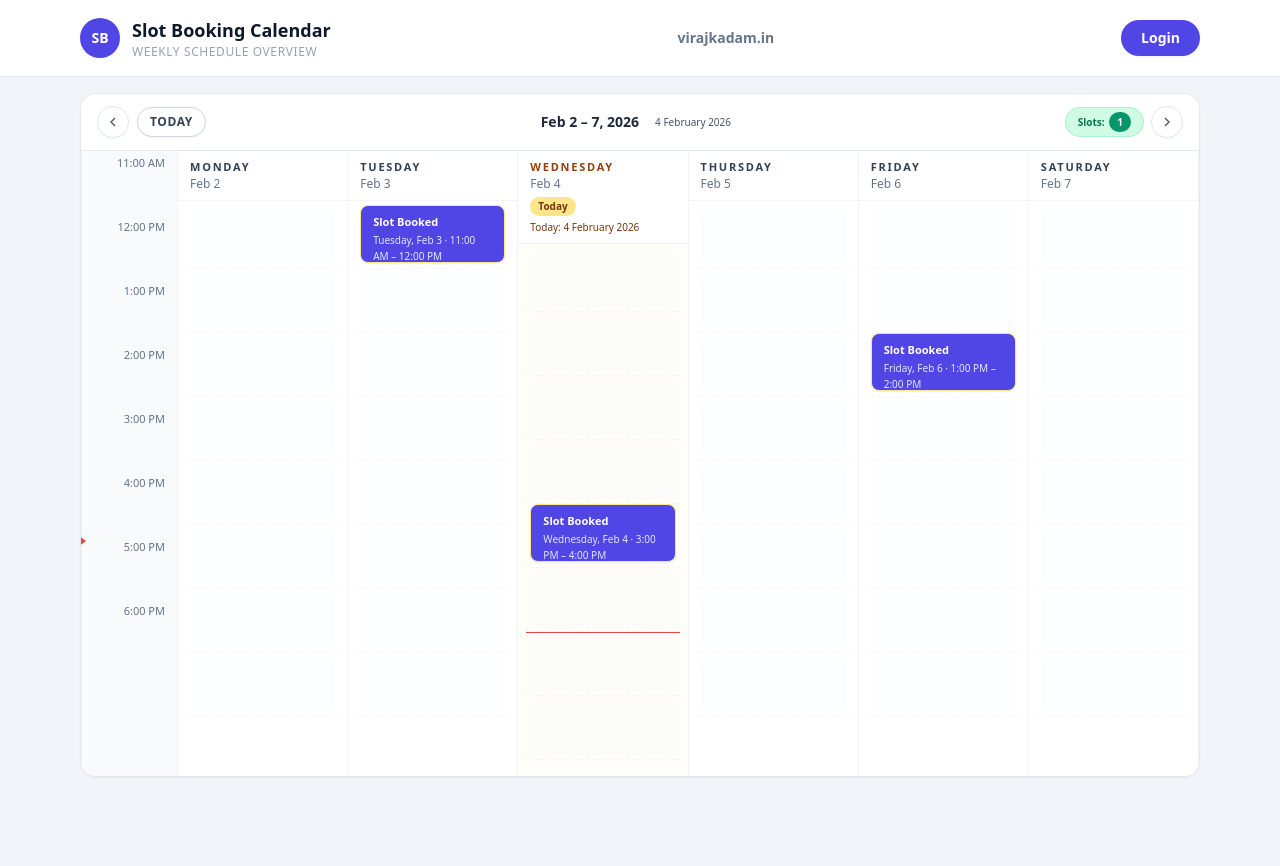
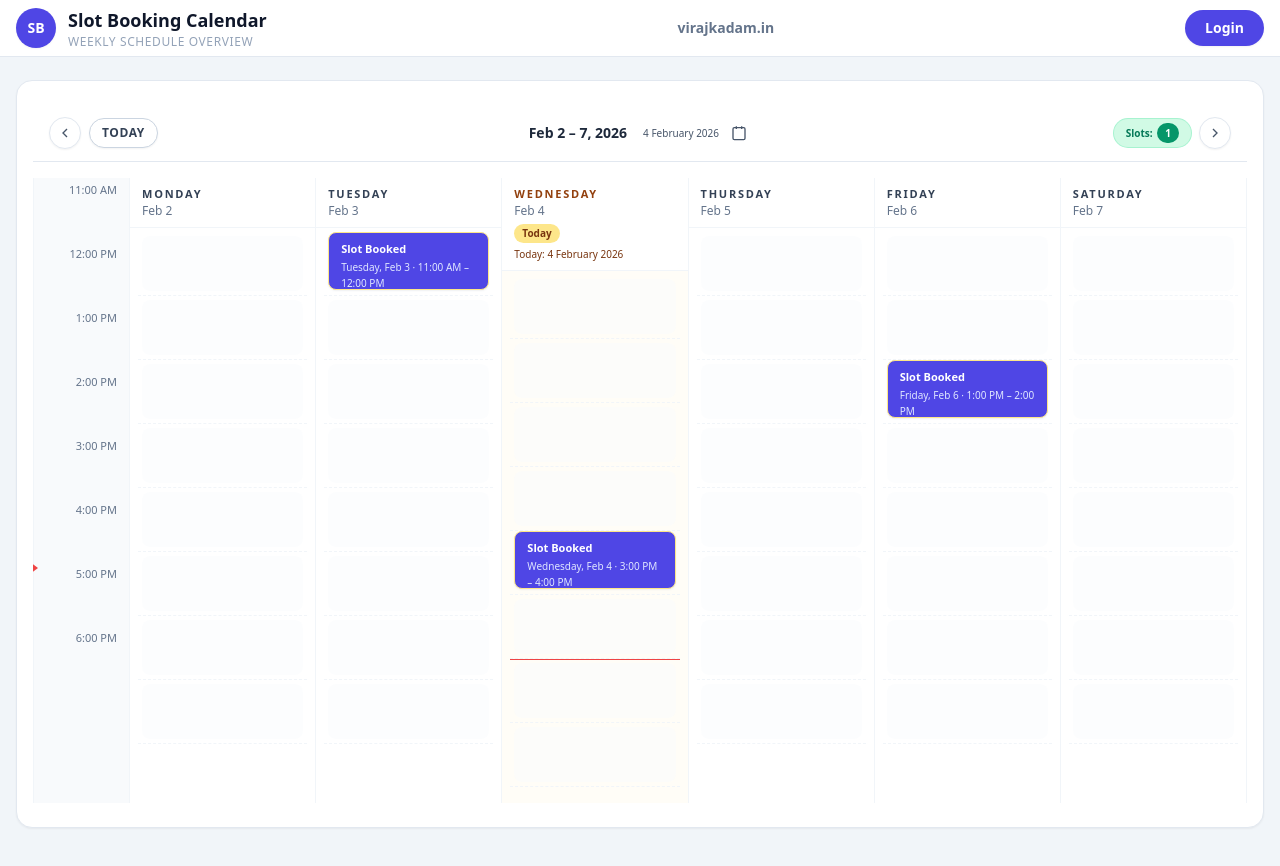
Before and after one commit to Codexa-Classes/slot-booking, a React (Create React App) app: page / in a window 1280 px wide. Before the commit the page ends 817 px from the top, so only its background shows below. Built offline with nearby package versions, Linux system fonts and the light colour scheme.

Commit message:
UI Updated

```diff
--- a/src/App.js
+++ b/src/App.js
@@ -36,6 +36,7 @@ const MOCK_EVENTS = [
 
 function App() {
   const [weekStart, setWeekStart] = useState(getWeekStart(FIXED_TODAY));
+  const [showMobileCalendar, setShowMobileCalendar] = useState(false);
 
   const weekEnd = useMemo(() => {
     const days = getWeekDays(weekStart, 6);
@@ -71,21 +72,53 @@ function App() {
   };
 
   const CalendarPage = () => (
-    <div className="min-h-screen bg-slate-100 text-slate-900 antialiased">
-      <Header todaysSlotsCount={todaysSlotsCount} />
+    <div className="min-h-screen bg-slate-100 text-slate-900 antialiased pt-16">
+      <Header todaysSlotsCount={todaysSlotsCount} fullWidth />
 
-      <main className="mx-auto mt-2 sm:mt-4 max-w-6xl px-2 sm:px-4 pb-6 sm:pb-10">
-        <div className="overflow-hidden rounded-lg sm:rounded-2xl border border-slate-200 bg-white shadow-sm">
+      <main className="w-full mt-4 px-4 pb-6 sm:pb-10">
+        <div className="min-h-[70vh] overflow-hidden rounded-lg sm:rounded-2xl border border-slate-200 bg-white shadow-sm px-4 py-6">
           <CalendarToolbar
             rangeLabel={rangeLabel}
             onPrevWeek={handlePrevWeek}
             onNextWeek={handleNextWeek}
             onToday={handleToday}
             todaysSlotsCount={todaysSlotsCount}
+            onOpenMobileCalendar={() => setShowMobileCalendar(true)}
           />
-          <SlotCalendar weekStart={weekStart} events={MOCK_EVENTS} />
+          <div className="mt-4">
+            <SlotCalendar weekStart={weekStart} events={MOCK_EVENTS} />
+          </div>
         </div>
       </main>
+      {showMobileCalendar && (
+        <div className="fixed inset-0 z-50 bg-white">
+          <div className="h-full flex flex-col">
+            <div className="p-4 border-b flex items-center justify-between">
+              <h3 className="text-sm font-semibold">Select date</h3>
+              <button
+                onClick={() => setShowMobileCalendar(false)}
+                className="px-3 py-1 rounded bg-gray-100"
+              >
+                Close
+              </button>
+            </div>
+            <div className="flex-1 p-6 flex items-center justify-center">
+              <input
+                type="date"
+                className="w-full max-w-md border border-gray-200 rounded-md p-3 text-lg"
+              />
+            </div>
+            <div className="p-4 border-t">
+              <button
+                onClick={() => setShowMobileCalendar(false)}
+                className="w-full inline-flex items-center justify-center px-4 py-2 rounded bg-purple-600 text-white"
+              >
+                Done
+              </button>
+            </div>
+          </div>
+        </div>
+      )}
     </div>
   );
 
--- a/src/Components/CalendarToolbar.jsx
+++ b/src/Components/CalendarToolbar.jsx
@@ -7,6 +7,7 @@ function CalendarToolbar({
   onNextWeek,
   onToday,
   todaysSlotsCount,
+  onOpenMobileCalendar,
 }) {
   const todayLabel = formatHeaderToday(FIXED_TODAY);
 
@@ -49,6 +50,15 @@ function CalendarToolbar({
         <span className="hidden sm:block text-[9px] md:text-[10px] font-medium text-slate-600 whitespace-nowrap ml-1 md:ml-2 px-1">
           {todayLabel}
         </span>
+        {/* Calendar open button (desktop & mobile) */}
+        <button
+          type="button"
+          onClick={() => onOpenMobileCalendar && onOpenMobileCalendar()}
+          className="ml-2 text-slate-600"
+          aria-label="Open calendar"
+        >
+          <svg xmlns="http://www.w3.org/2000/svg" className="h-4 w-4" viewBox="0 0 24 24" fill="none" stroke="currentColor" strokeWidth="2"><rect x="3" y="4" width="18" height="18" rx="2"/><path d="M16 2v4M8 2v4"/></svg>
+        </button>
       </div>
 
       {/* Right - Slots Count and Next Button */}
--- a/src/Components/Header.jsx
+++ b/src/Components/Header.jsx
@@ -2,14 +2,14 @@ import React from 'react';
 import { FIXED_TODAY, formatHeaderToday } from '../calendar';
 import { Link } from "react-router-dom";
 
-function Header({ todaysSlotsCount }) {
+function Header({ todaysSlotsCount, fullWidth = false }) {
   const todayLabel = formatHeaderToday(FIXED_TODAY);
 
   return (
-    <header className="w-full border-b border-slate-200 bg-white">
-      <div className="mx-auto max-w-6xl px-2 sm:px-4 py-2 sm:py-4">
+    <header className="fixed top-0 left-0 right-0 z-50 w-full border-b border-slate-200 bg-white">
+      <div className={fullWidth ? "w-full px-4 py-2 h-14 flex items-center" : "mx-auto max-w-6xl px-2 sm:px-4 py-2 sm:py-3 h-14 flex items-center"}>
         {/* Top row: logo + title + domain + login */}
-        <div className="flex items-center justify-between gap-2 sm:gap-4 md:gap-6 flex-wrap md:flex-nowrap">
+        <div className="flex items-center justify-between gap-2 sm:gap-4 md:gap-6 w-full">
           {/* Left: Logo + Title */}
           <div className="flex items-center gap-2 sm:gap-3 min-w-0">
             <div className="flex h-8 sm:h-10 w-8 sm:w-10 items-center justify-center rounded-full bg-indigo-600 text-xs sm:text-sm font-semibold text-white shadow-sm flex-shrink-0">
--- a/src/Components/SlotCalendar.jsx
+++ b/src/Components/SlotCalendar.jsx
@@ -43,7 +43,7 @@ function SlotCalendar({ weekStart, events }) {
   return (
     <div className="relative bg-white">
       <div className="overflow-x-auto">
-        <div className="mx-auto flex min-w-[720px] max-w-6xl border-l border-slate-100">
+        <div className="flex w-full min-w-[720px] border-l border-slate-100">
           {/* Time gutter */}
           <div className="relative w-24 shrink-0 border-r border-slate-100 bg-slate-50">
             <div className="relative">
--- a/src/view/BookSlot.jsx
+++ b/src/view/BookSlot.jsx
@@ -11,6 +11,7 @@ export default function BookSlot({ onClose, onOpenAddHR }) {
     hr: '',
   });
   const dateRef = useRef(null);
+  const [showMobileCalendar, setShowMobileCalendar] = useState(false);
   const [errors, setErrors] = useState({});
 
   const handleChange = (e) => {
@@ -85,19 +86,36 @@ export default function BookSlot({ onClose, onOpenAddHR }) {
               <div className="col-span-12 md:col-span-5 lg:col-span-5">
                 <label className="block text-xs font-medium text-gray-600">* Date</label>
                 <div className="mt-1 relative">
+                  {/* Desktop date input */}
                   <input
                     ref={dateRef}
                     type="date"
                     name="date"
                     value={form.date}
                     onChange={handleChange}
-                    className="w-full border border-gray-200 rounded-md px-3 py-2 text-sm h-9 placeholder-gray-400 pr-10 appearance-none"
+                    className="hidden sm:block w-full border border-gray-200 rounded-md px-3 py-2 text-sm h-9 placeholder-gray-400 pr-10 appearance-none"
                     style={{ WebkitAppearance: 'none', MozAppearance: 'textfield', appearance: 'none' }}
                   />
+
+                  {/* Mobile date display button (opens full-screen calendar) */}
+                  <button
+                    type="button"
+                    className="block sm:hidden w-full text-left border border-gray-200 rounded-md px-3 py-2 text-sm h-9 bg-white"
+                    onClick={() => setShowMobileCalendar(true)}
+                  >
+                    {form.date ? new Date(form.date).toLocaleDateString() : 'mm/dd/yyyy'}
+                  </button>
+
                   <button
                     type="button"
                     aria-label="Open date picker"
-                    onClick={() => dateRef.current && dateRef.current.focus()}
+                    onClick={() => {
+                      if (typeof window !== 'undefined' && window.innerWidth < 768) {
+                        setShowMobileCalendar(true);
+                      } else {
+                        dateRef.current && dateRef.current.focus();
+                      }
+                    }}
                     className="absolute right-3 top-2.5 text-gray-400"
                   >
                     <CalendarIcon className="w-4 h-4" />
@@ -236,6 +254,40 @@ export default function BookSlot({ onClose, onOpenAddHR }) {
         </div>
       </div>
     </div>
+      {/* Mobile full-screen calendar modal */}
+      {showMobileCalendar && (
+        <div className="fixed inset-0 z-50 bg-white">
+          <div className="h-full flex flex-col">
+            <div className="p-4 border-b flex items-center justify-between">
+              <h3 className="text-sm font-semibold">Select date</h3>
+              <button
+                onClick={() => setShowMobileCalendar(false)}
+                className="px-3 py-1 rounded bg-gray-100"
+              >
+                Close
+              </button>
+            </div>
+            <div className="flex-1 p-6 flex items-center justify-center">
+              <input
+                type="date"
+                className="w-full max-w-md border border-gray-200 rounded-md p-3 text-lg"
+                value={form.date}
+                onChange={(e) => {
+                  handleChange(e);
+                }}
+              />
+            </div>
+            <div className="p-4 border-t">
+              <button
+                onClick={() => setShowMobileCalendar(false)}
+                className="w-full inline-flex items-center justify-center px-4 py-2 rounded bg-purple-600 text-white"
+              >
+                Done
+              </button>
+            </div>
+          </div>
+        </div>
+      )}
     </div>
   );
 }
--- a/src/view/CandidateDashboard.js
+++ b/src/view/CandidateDashboard.js
@@ -271,6 +271,7 @@ export default function CandidateDashboard() {
         />
         )}
       </main>
+
     </div>
   );
 }
```
Lines whose indentation alone changed are shown as unchanged.
